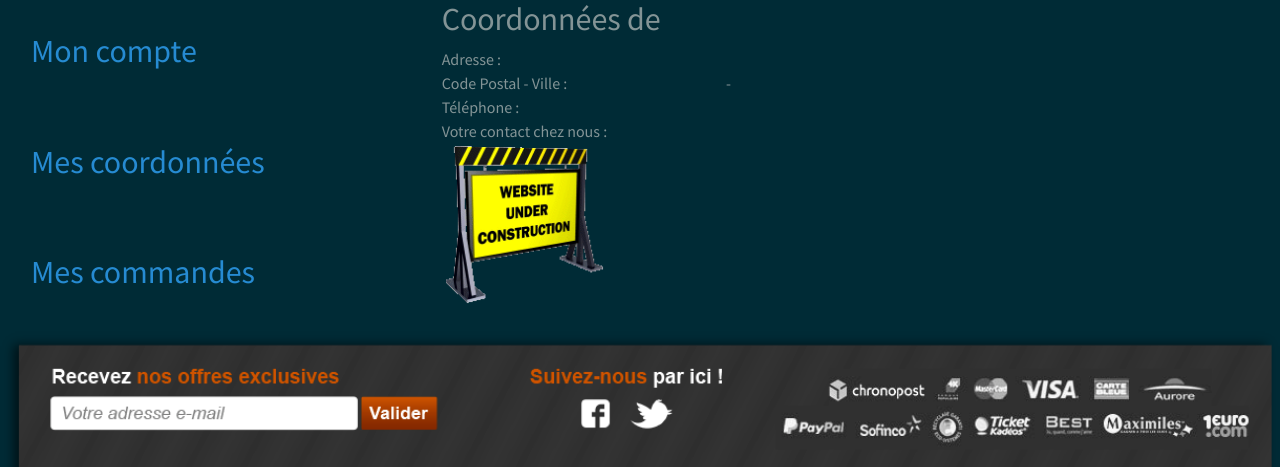
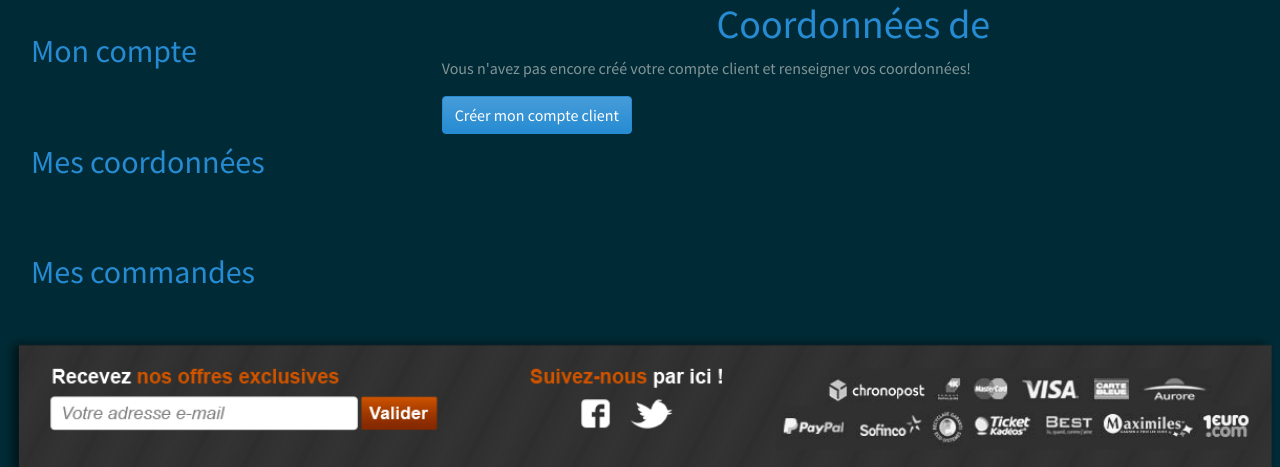
Before and after one commit to Isabellebengrine/ProjetSymfonyBenGreen, a Symfony app: template BenGreen/templates/member/customer.html.twig in a window 1280 px wide. Shown: the part 98-565 px from the top of the page. Run offline with Twig, Linux system fonts and the light colour scheme; the template is opened without the code that fills it, so the values that code supplies are empty; some libraries are stand-ins or nearby versions.

Commit message:
Added if in case app.user.customer is null

```diff
--- a/BenGreen/templates/base.html.twig
+++ b/BenGreen/templates/base.html.twig
@@ -44,7 +44,7 @@
 
 
                         {% if is_granted('ROLE_ADMIN') %}
-                            <li class="nav-item {% if mainNavAdmin is defined %}active{% endif %}">
+                            <li class="nav-item ml-auto mr-auto {% if mainNavAdmin is defined %}active{% endif %}">
                                 <a class="nav-link text-success" href="{{path('app_admin_homepage_index')}}"> <i class="fas fa-sign-in-alt"></i> Espace Admin</a>
                             </li>
                         {% endif %}
--- a/BenGreen/templates/member/customer.html.twig
+++ b/BenGreen/templates/member/customer.html.twig
@@ -6,12 +6,14 @@
 
     <div class="row">
         <div class="col-12 col-sm-12">
-            <h2>Coordonnées de {{ app.user.firstname }} {{ app.user.lastname }}</h2>
+            <h1 class="text-center text-info">Coordonnées de {{ app.user.firstname }} {{ app.user.lastname }}</h1>
         </div>
     </div>
+
+    {% if(app.user.customer) %}
     <div class="row">
         <div class="col-4 col-sm-4">
-            Adresse :
+            Adresse client:
         </div>
         <div class="col-8 col-sm-8">
             {{ app.user.customer.customersAddress }}
@@ -39,12 +41,21 @@
             Votre contact chez nous :
         </div>
         <div class="col-8 col-sm-8">
-            {{ app.user.customer.employee.employeeName }}
+            {{ app.user.customer.employee.employeeName }} est à votre disposition!
         </div>
     </div>
+    {% else %}
+
+        <div class="row">
+            <div class="col-12 col-sm-12">
+                <p>Vous n'avez pas encore créé votre compte client et renseigner vos coordonnées!</p>
+                <button class="btn btn-info">Créer mon compte client</button>
+            </div>
+        </div>
 
 
-    <img class="img-responsive" src="{{ asset('images/under-construction.gif') }}" alt="no music no life" width="20%">
+    {% endif %}
+
 {% endblock %}
 
 
--- a/BenGreen/templates/member/user.html.twig
+++ b/BenGreen/templates/member/user.html.twig
@@ -12,7 +12,6 @@
                 {{ message }}
             </div>
         {% endfor %}
-
     </div>
 </div>
 
@@ -49,8 +48,6 @@
     </div>
 </div>
 
-
-<img class="img-responsive" src="{{ asset('images/under-construction.gif') }}" alt="no music no life" width="20%">
 {% endblock %}
 
 
```
Also changed, not shown: BenGreen/templates/member/orders.html.twig (+15 -0 lines).
